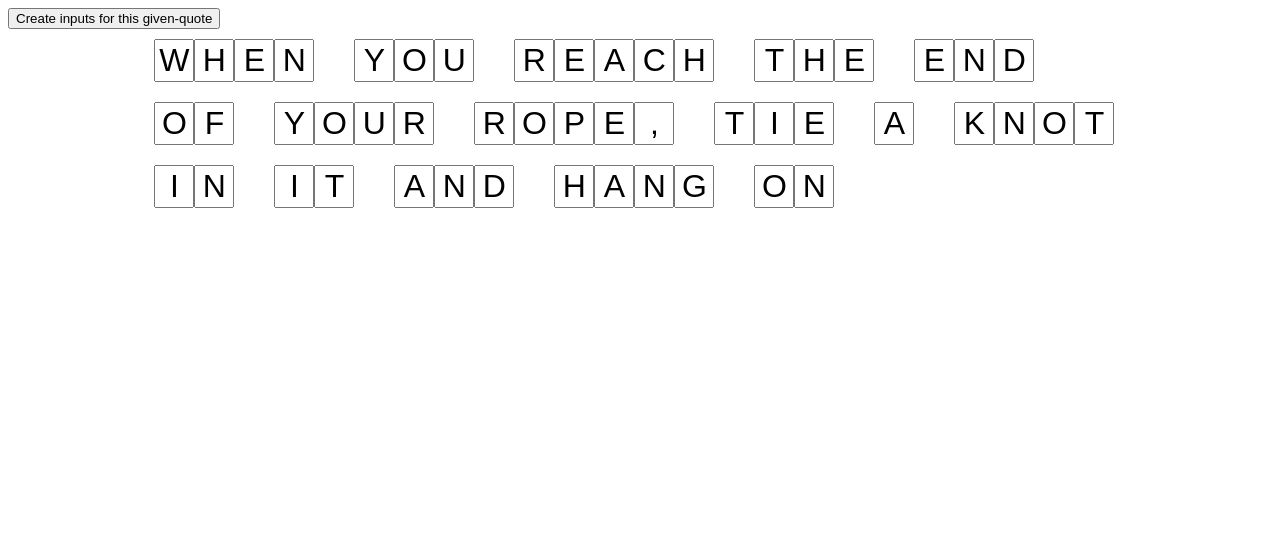
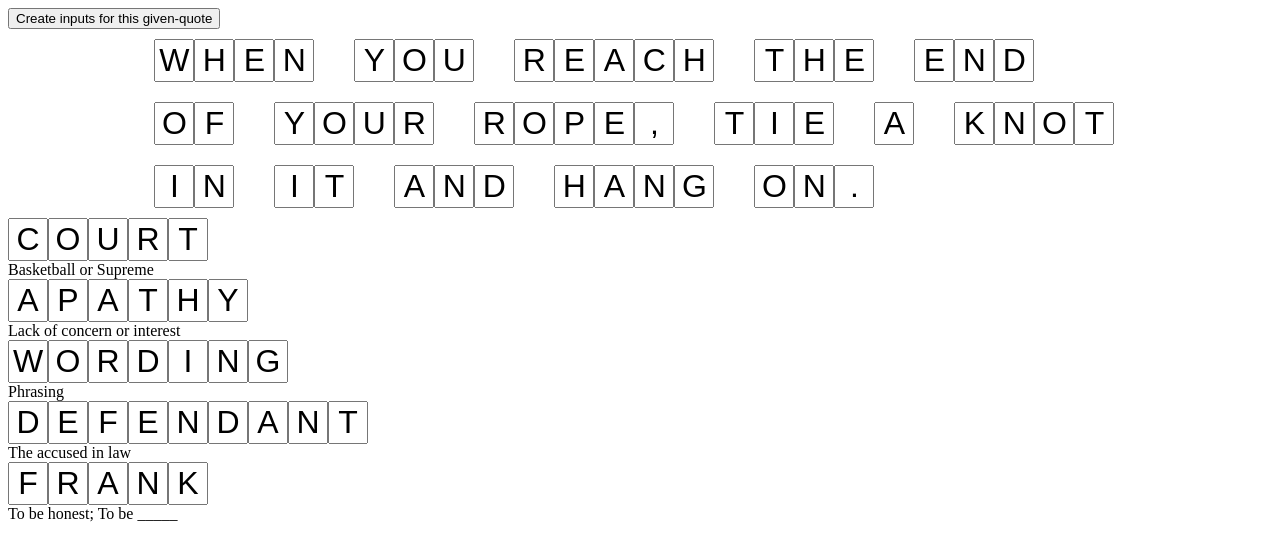
Before and after one commit to BeastlyKoboi/WebGames, a plain HTML site: page GetTheMessage/index.html in a window 1280 px wide. Both pictures are taken after a click on the button "Create inputs for this given-quote". Drawn offline with Linux system fonts and the light colour scheme.

Commit message:
made letter input function and added descriptions

```diff
--- a/GetTheMessage/index.html
+++ b/GetTheMessage/index.html
@@ -23,5 +23,13 @@
 
     </div>
 
+    <div id="clue-inputs">
+
+    </div>
+
+    <div id="clue-descriptions">
+
+    </div>
+
 </body>
 </html>
--- a/GetTheMessage/js/main.js
+++ b/GetTheMessage/js/main.js
@@ -1,5 +1,6 @@
 
 let words;
+let descriptions;
 let inputNodesMap = new Map();
 
 // Turns key inputs to Uppercase Letter
@@ -19,6 +20,36 @@ const ReplaceLetter = (e) => {
     e.target.value = "";
 }
 
+// Creates a single input for a given letter
+// Adds it to nodeMap and gives it traits and behavior
+const CreateInputForLetter = (letter) => {
+    // Create new input for this letter
+    let currentInputToAdd = document.createElement('input');
+
+    // Specifies input characteristics
+    currentInputToAdd.type = 'text';
+    currentInputToAdd.className = letter;
+    currentInputToAdd.value = `${letter}`;
+    currentInputToAdd.maxLength = 1;
+    currentInputToAdd.placeholder = '?';
+
+    // adds validation and letter replacement functions
+    currentInputToAdd.addEventListener('keyup', Validate);
+    currentInputToAdd.addEventListener('keydown', ReplaceLetter);
+
+    // If letter key exists, add new input into array
+    if (inputNodesMap.has(letter)) {
+        inputNodesMap.get(letter).push(currentInputToAdd);
+    }
+    // If not, create letter key and add new input into array
+    else{
+        inputNodesMap.set(letter, []);
+        inputNodesMap.get(letter).push(currentInputToAdd);
+    }
+
+    return currentInputToAdd;
+}
+
 // Creates the specific inputs for the given quote, letter by letter
 const CreateInputsForQuote = (quote) => {
 
@@ -35,28 +66,7 @@ const CreateInputsForQuote = (quote) => {
         // if char is a letter, create input
         if (quote[i] != ' ') {
             // Create new input for this letter
-            let currentInputToAdd = document.createElement('input');
-
-            // Specifies input characteristics
-            currentInputToAdd.type = 'text';
-            currentInputToAdd.className = quote[i];
-            currentInputToAdd.value = `${quote[i]}`;
-            currentInputToAdd.maxLength = 1;
-            currentInputToAdd.placeholder = '?';
-
-            // adds validation and letter replacement functions
-            currentInputToAdd.addEventListener('keyup', Validate);
-            currentInputToAdd.addEventListener('keydown', ReplaceLetter);
-
-            // If letter key exists, add new input into array
-            if (inputNodesMap.has(quote[i])) {
-                inputNodesMap.get(quote[i]).push(currentInputToAdd);
-            }
-            // If not, create letter key and add new input into array
-            else{
-                inputNodesMap.set(quote[i], []);
-                inputNodesMap.get(quote[i]).push(currentInputToAdd);
-            }
+            let currentInputToAdd = CreateInputForLetter(quote[i]);
 
             // adds new input into current div
             currentDiv.appendChild(currentInputToAdd);
@@ -75,26 +85,33 @@ const CreateInputsForQuote = (quote) => {
     resultsDiv.appendChild(currentDiv);
 };
 
-/* Old Version
-function createInputsForQuote(quote){
-    document.createElement('input');
+// Creates the specific inputs for the clue words, letter by letter
+const CreateInputsForClues = () => {
 
-    let addedInputs = "" + "<div>";
+    // Holds the results div and the inner div being filled
+    let cluesDiv = document.querySelector('#clue-inputs');
+    let currentDiv = document.createElement('div');
 
-    for (let i = 0; i < quote.length; i++) {
-        if (quote[i] != " ") {
-            addedInputs += `<input type="text" class="${quote[i]}" maxlength="1" value="${quote[i]}" placeholder="?" onkeyup="validate(this);" onkeydown="replaceLetter(this);" ></input>`;
+    // clear clues
+    cluesDiv.innerHTML = "";
+
+    for (let word = 0; word < words.length; word++) {
+        for (let letter = 0; letter < words[word].length; letter++) {
+            let currentInputToAdd = CreateInputForLetter(words[word][letter]);
+
+            currentDiv.appendChild(currentInputToAdd);
         }
-        else{
-            addedInputs += `</div><div>`;
-        }
+        //
+        let clueDesc = document.createElement('div');
+        clueDesc.innerHTML = descriptions[word];
+        currentDiv.appendChild(clueDesc);
+
+        cluesDiv.appendChild(currentDiv);
+
+        currentDiv = document.createElement('div');
     }
 
-    addedInputs += `</div>`;
-
-    document.querySelector('#results').innerHTML = addedInputs;
 }
-*/
 
 // Function to load a given level from a text file.
 function LoadLevel(levelNum = 1) {
@@ -103,13 +120,15 @@ function LoadLevel(levelNum = 1) {
     fetch(`text/level${levelNum}.txt`)
         .then(response => response.text())
         .then(textString => {
-            let levelInfo = textString.split(".");
+            let levelInfo = textString.split("|");
             quote = levelInfo[0];
             words = levelInfo[1].split(",");
-
+            descriptions = levelInfo[2].split(".");
 
 
             CreateInputsForQuote(quote)
+            CreateInputsForClues();
+
 
             console.log(words);
         });
```
Also changed, not shown: GetTheMessage/styles/gameplayStyle.css (line endings or trailing spaces), GetTheMessage/text/level1.txt.
